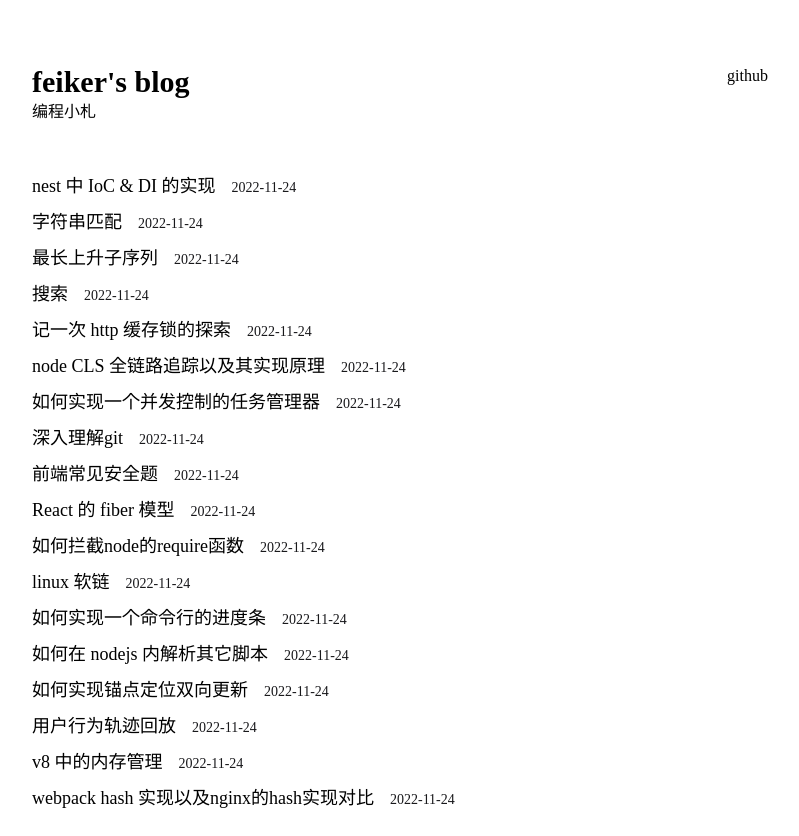
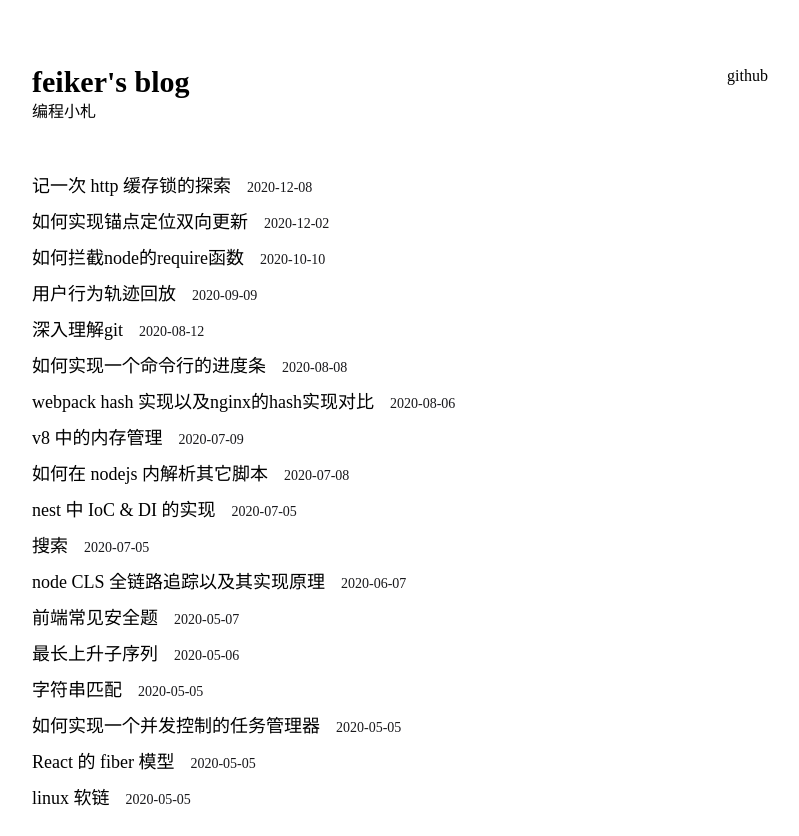
Before and after one commit to feikerwu/shan-hai-jing, a Next.js app: page / in a window 1280 px wide. Shown: the whole page, without its empty margins (240-1039 px from the left). Built offline with nearby package versions, Linux system fonts and the light colour scheme.

Commit message:
feat: 页面添加一个title

```diff
--- a/pages/post/[slug].tsx
+++ b/pages/post/[slug].tsx
@@ -1,19 +1,25 @@
 import type { NextPage } from 'next';
 import { getAllPosts, getPostBySlug } from 'services/blog';
 import { MDXRemote } from 'next-mdx-remote';
+import Head from 'next/head';
 
 import type { Post } from 'types';
 
 // 用于替换 mdx-remote 替换出来的 DOM 组件
 const components = {};
 
-const Post: NextPage<Post> = ({ content, isMdx }) => {
+const Post: NextPage<Post> = ({ content, isMdx, slug }) => {
   return (
-    <div>
-      <main>
-        <MDXRemote {...content} components={components}></MDXRemote>
-      </main>
-    </div>
+    <>
+      <Head>
+        <title>{slug}</title>
+      </Head>
+      <div>
+        <main>
+          <MDXRemote {...content} components={components}></MDXRemote>
+        </main>
+      </div>
+    </>
   );
 };
 
@@ -25,6 +31,10 @@ type Params = {
 
 export async function getStaticProps({ params }: Params) {
   const post = await getPostBySlug(params.slug);
+
+  if (post.date) {
+    post.date = +post.date;
+  }
 
   return {
     props: {
--- a/services/blog.ts
+++ b/services/blog.ts
@@ -34,8 +34,8 @@ export function getPostBySlugWithMd(slug: string): Post {
 
   const result = {
     isMdx: false,
-    date: +new Date(),
-    title: slug,
+    date: data.date ? +new Date(data.date) : Date.now(),
+    title: data.title || slug,
     desc: excerpt,
     content,
     slug,
@@ -43,7 +43,7 @@ export function getPostBySlugWithMd(slug: string): Post {
   };
 
   // Date 对象在next的page里序列化会报错
-  result.date = +new Date(result.date);
+  // result.date = +new Date(result.date);
 
   return result;
 }
@@ -66,15 +66,14 @@ export async function getPostBySlugWithMdx(
 
   let result = {
     isMdx: true,
-    date: +new Date(),
-    title: path,
+    date: data.date ? +new Date(data.date) : Date.now(),
+    // date: new Date(data.date || new Date()),
+    title: data.title || slug,
     desc: excerpt,
     content: mdxSource,
     slug,
     ...data,
   };
-
-  result.date = +new Date();
 
   return result;
 }
```
